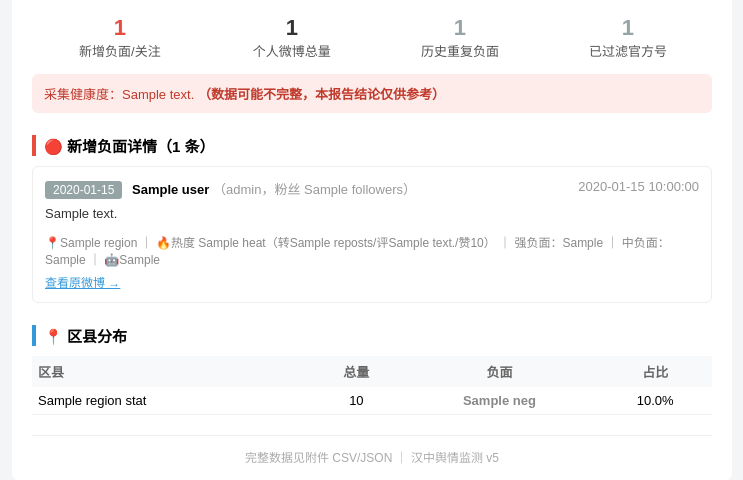
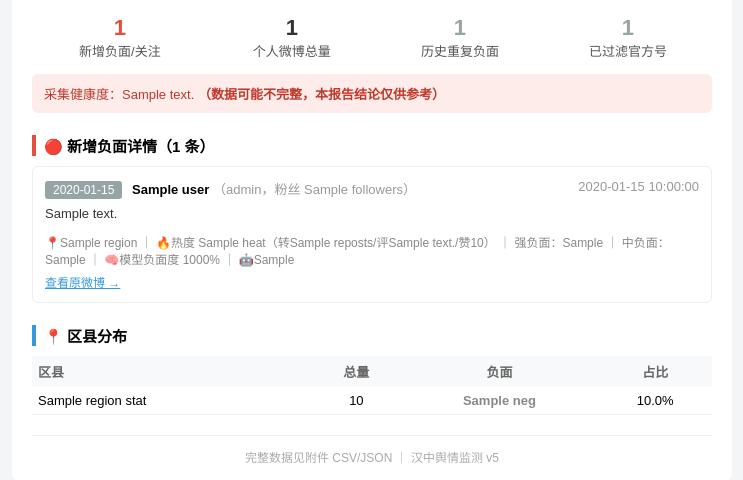
Before and after one commit to kiwi-lilo/weibomonitor, a Python web app: template templates/report.html.j2 in a window 1280 px wide. Shown: the part 103-583 px from the top of the page, without its empty margins (268-1011 px from the left). Run offline with Jinja, Linux system fonts and the light colour scheme; the template is opened without the code that fills it: most values are stand-ins (such as "Sample title", 1, 10 or a date in 2020).

Commit message:
Update report.html.j2

```diff
--- a/templates/report.html.j2
+++ b/templates/report.html.j2
@@ -45,6 +45,7 @@
         📍{{ w.regions|join('、') }} ｜ 🔥热度 {{ w.heat }}（转{{ w.reposts }}/评{{ w.comments }}/赞{{ w.likes }}）
         {% if w.strong_neg %}｜ 强负面：{{ w.strong_neg|join('、') }}{% endif %}
         {% if w.medium_neg %}｜ 中负面：{{ w.medium_neg|join('、') }}{% endif %}
+        {% if w.model_score is not none %}｜ 🧠模型负面度 {{ '%.0f'|format(w.model_score*100) }}%{% endif %}
         {% if w.llm_reason %}｜ 🤖{{ w.llm_reason }}{% endif %}
       </div>
       <div style="margin-top:6px;"><a href="{{ w.url }}" style="color:#3498db;font-size:12px;">查看原微博 →</a></div>
```
